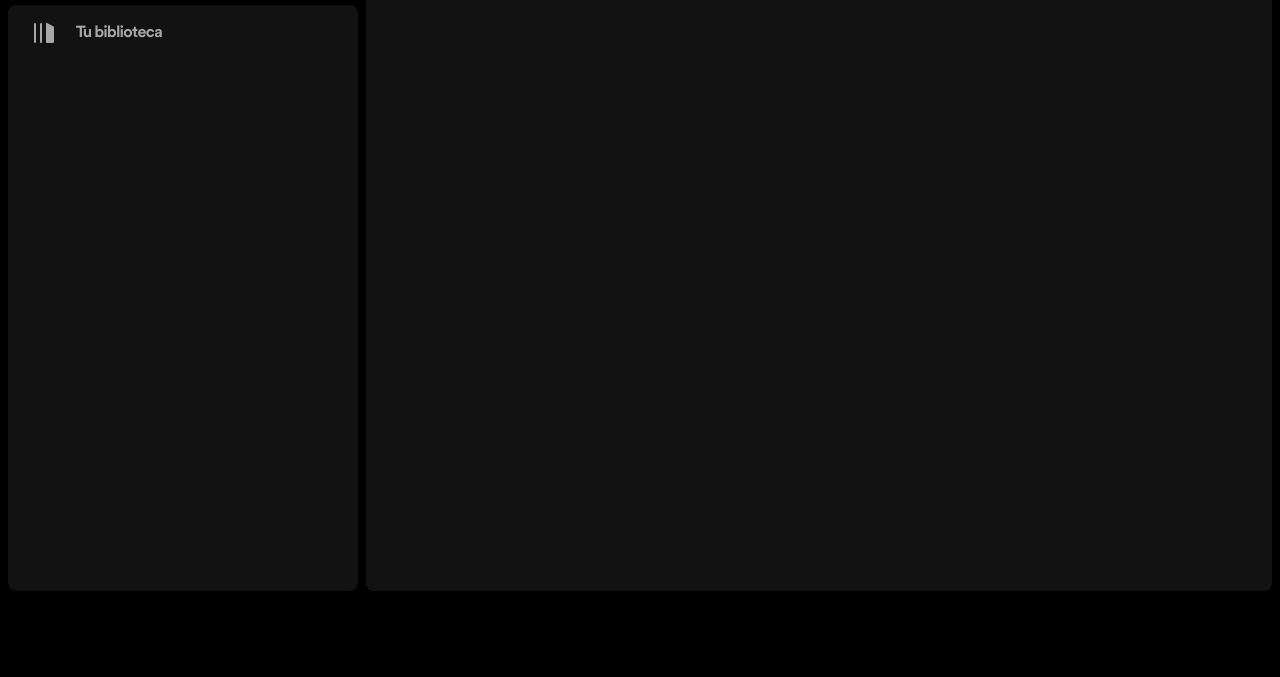
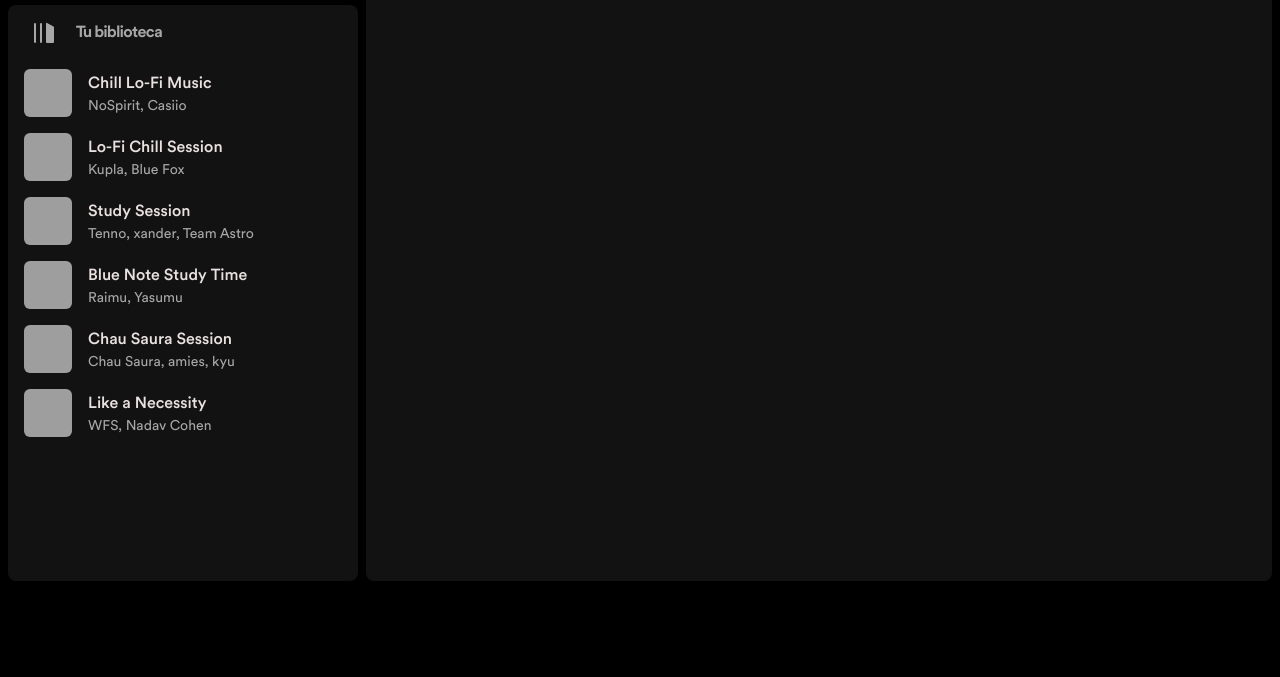
Before and after one commit to carlosandf/stopify, an Astro site: page / in a window 1280 px wide. Shown: the part 123-800 px from the top of the page. Built offline with nearby package versions, Linux system fonts and the light colour scheme; Astro itself is replaced by a stand-in of ours; grey boxes are pictures that could not be loaded.

Commit message:
Use custom colors

```diff
--- a/src/components/AsideMenu.astro
+++ b/src/components/AsideMenu.astro
@@ -1,12 +1,15 @@
 ---
-import LibraryIcon from "../icons/Library.astro";
-import HomeIcon from "../icons/Home.astro";
-import SearchIcon from "../icons/Search.astro";
-import SideMenuItem from "./SideMenuItem.astro";
+import LibraryIcon from "@/icons/Library.astro";
+import HomeIcon from "@/icons/Home.astro";
+import SearchIcon from "@/icons/Search.astro";
+import SideMenuItem from "@/components/SideMenuItem.astro";
+import SideMenuCard from "@/components/SideMenuCard.astro";
+
+import { playlists } from "@/lib/data";
 ---
 
-<nav class="flex flex-col flex-1 gap-2">
-  <div class="bg-[var(--bg-color)] rounded-lg">
+<nav class="grid grid-rows-[auto_1fr] gap-2 h-full">
+  <div class="bg-dark rounded-lg">
     <ul class="py-[8px] px-[12px]">
       <SideMenuItem href="/">
         <HomeIcon /> Inicio
@@ -16,13 +19,18 @@
       </SideMenuItem>
     </ul>
   </div>
-  <div class="bg-[var(--bg-color)] flex-1 rounded-lg">
+  <div
+    class="bg-dark flex-1 rounded-lg grid overflow-hidden grid-rows-[auto_1fr]"
+  >
     <header class="p-2">
       <button
-        class="flex py-[8px] px-[16px] h-10 gap-5 items-center font-bold leading-tight-[0] text-[var(--txt-second)] hover:text-[var(--txt-primary)]"
+        class="flex py-[8px] px-[16px] h-10 gap-5 items-center font-bold leading-tight-[0] text-white-2 hover:text-white-1"
       >
         <LibraryIcon /> Tu biblioteca
       </button>
     </header>
+    <ul class="px-2 overflow-y-auto">
+      {playlists.map((playlist) => <SideMenuCard playlist={playlist} />)}
+    </ul>
   </div>
 </nav>
--- a/src/components/SideMenuItem.astro
+++ b/src/components/SideMenuItem.astro
@@ -9,7 +9,7 @@
 <li class="py-[4px] px-[12px]">
   <a
     href={href}
-    class="flex h-[40px] gap-5 items-center font-bold leading-tight-[0] text-[var(--txt-second)] hover:text-[var(--txt-primary)]"
+    class="flex h-[40px] gap-5 items-center font-bold leading-tight-[0] text-white-2 hover:text-white-1"
   >
     <slot />
   </a>
--- a/src/layouts/Layout.astro
+++ b/src/layouts/Layout.astro
@@ -1,6 +1,6 @@
 ---
-import AsideMenu from "../components/AsideMenu.astro";
-import "../global.css";
+import AsideMenu from "@/components/AsideMenu.astro";
+import "@/global.css";
 interface Props {
   title: string;
 }
@@ -18,20 +18,17 @@
     <meta name="generator" content={Astro.generator} />
     <title>{title}</title>
   </head>
-  <body>
+  <body class="bg-black">
     <div id="app" class="relative h-screen p-2 gap-2 grid">
-      <aside class="[grid-area:aside] flex flex-col overflow-y-auto rounded-lg">
+      <aside class="[grid-area:aside] flex flex-col rounded-lg">
         <AsideMenu />
       </aside>
 
-      <main
-        class="[grid-area:main] bg-[var(--bg-color)] rounded-lg overflow-y-auto"
-      >
-        MAIN
+      <main class="[grid-area:main] bg-dark rounded-lg overflow-y-auto">
+        <slot />
       </main>
 
       <footer class="[grid-area:player] min-h-[70px]">PLAYER</footer>
-      <slot />
     </div>
   </body>
 </html>
@@ -42,20 +39,11 @@
       "aside main main"
       "player player player";
     grid-template-columns: 350px 1fr 1fr;
-    grid-template-rows: 1fr auto;
+    grid-template-rows: 87dvh auto;
   }
 </style>
 
 <style is:global>
-  :root {
-    --bg-color: #121212;
-    --txt-second: #a7a7a7;
-    --txt-primary: #fff;
-  }
-  html {
-    font-family: "CircularStd", sans-serif;
-    background: #000000;
-  }
   /* main {
     background-color: var(--bg-color);
   } */
```
